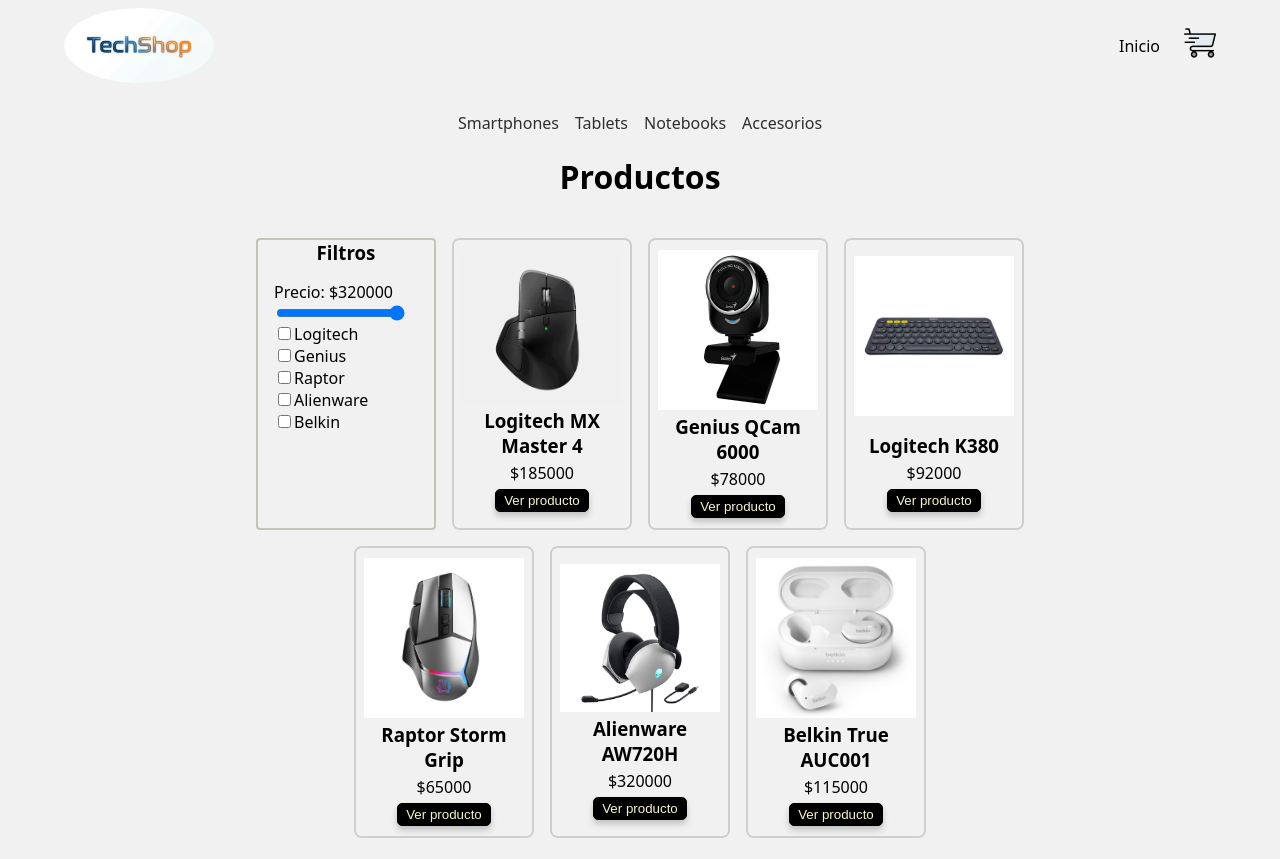
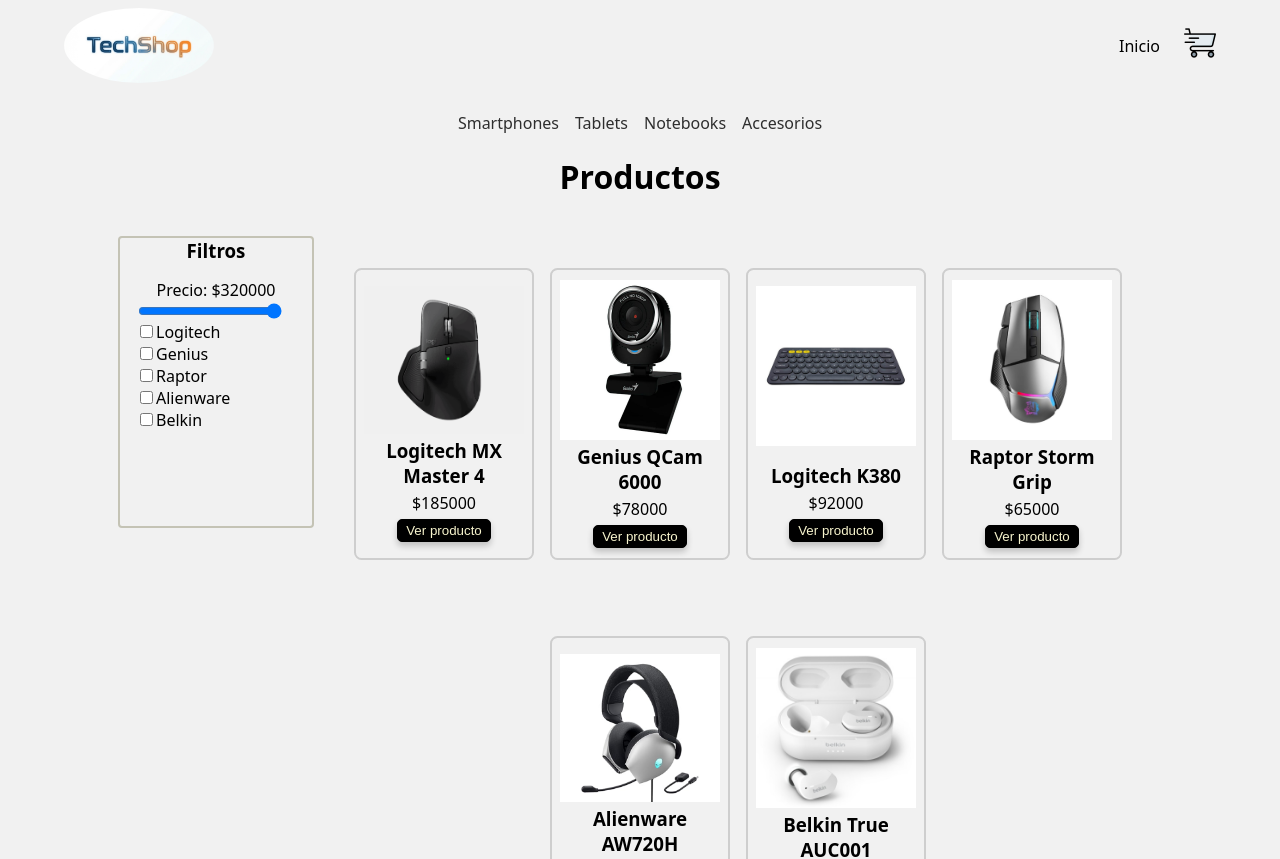
Before and after one commit to Gustavo-Caravajal/tienda-react-typescript, a React (Vite) app: page /category/accessory in a window 1280 px wide. Shown: the top 859 px of the page. Built offline with nearby package versions, Linux system fonts and the light colour scheme.

Commit message:
feat: refactorizar responsabilidades y agregar contexto para filtrar los productos

```diff
--- a/src/App.tsx
+++ b/src/App.tsx
@@ -5,6 +5,7 @@
 import { ItemListContainer } from './components/ItemListContainer/ItemListContainer'
 import { ProductsProvider } from './context/ProductsContext/ProductsProvider'
 import { ItemDetailContainer } from './components/ItemDetailContainer/ItemDetailContainer'
+import { FilterProvider } from './context/FilterContext/FilterProvider'
 
 function App() {
 
@@ -14,8 +15,8 @@
         <Header />
         <ProductsProvider>
           <Routes>
-            <Route path={`/`} element={<ItemListContainer titulo={"Productos"}/>}/>
-            <Route path={`/category/:category`} element={<ItemListContainer titulo={"Productos"}/>}/>
+            <Route path={`/`} element={<FilterProvider><ItemListContainer titulo={"Productos"}/></FilterProvider>}/>
+            <Route path={`/category/:category`} element={<FilterProvider><ItemListContainer titulo={"Productos"}/></FilterProvider>}/>
             <Route path={`/detail/:id`} element={<ItemDetailContainer/>}/>
           </Routes>
         </ProductsProvider>
--- a/src/components/FilterSidebar/FilterSidebar.css
+++ b/src/components/FilterSidebar/FilterSidebar.css
@@ -3,8 +3,9 @@
     flex-direction: column;
     border: 2px solid rgb(196, 195, 181);
     border-radius: 0.25rem;
-    width: 11rem;
+    width: 15%;
     height: 18rem;
+    margin: 3% 0;
 }
 
 .filter-form {
@@ -15,3 +16,11 @@
     padding: 1rem;
 
 }
+
+.form-range{
+    width: 90%;
+}
+
+label.form-label{
+    align-self: center;
+}
--- a/src/components/FilterSidebar/FilterSidebar.tsx
+++ b/src/components/FilterSidebar/FilterSidebar.tsx
@@ -1,16 +1,10 @@
 import './FilterSidebar.css'
-import { useEffect, useState } from 'react';
 import Form from 'react-bootstrap/Form';
+import { useFilterContext } from '../../context/FilterContext/useFilterContext';
 
-type FilterSidebarProps = {
-    brands: string[];
-    minPrice: number;
-    maxPrice: number;
-}
 
-export const FilterSidebar = ({ brands, minPrice, maxPrice }: FilterSidebarProps) => {
-    const [selectedBrands, setSelectedBrands] = useState<string[]>([]);
-    const [price, setPrice] = useState<number>(maxPrice);
+export const FilterSidebar = () => {
+    const { selectedBrands, setSelectedBrands, price, setPrice, uniqueBrands, minPrice,  maxPrice } = useFilterContext();
 
     const handleCheckboxChange = (brand: string, checked: boolean) => {
         if (checked) {
@@ -22,10 +16,6 @@
 
     const handleRange = (value: number) => setPrice(value);
 
-    useEffect(() => {
-        setSelectedBrands([]);
-        setPrice(maxPrice);
-    }, [brands, maxPrice]);
 
     return (
         <div className='filter-container'>
@@ -38,7 +28,7 @@
                     value={price}
                     onChange={(e) => handleRange(Number(e.target.value))}
                 />
-                {brands.map((brand) => (
+                {uniqueBrands.map((brand) => (
                     <Form.Check
                         key={brand}
                         type="checkbox"
--- a/src/components/ItemListContainer/ItemListContainer.css
+++ b/src/components/ItemListContainer/ItemListContainer.css
@@ -1,13 +1,21 @@
-.item-list-container{
+.item-list-container {
     display: flex;
     flex-direction: column;
-    justify-content: flex-start;
+    justify-content: space-between;
     align-items: center;
     width: 100%;
     min-height: 100vh;
 }
 
-.items{
+.products-layout {
+    display: flex;
+    flex-direction: row;
+    justify-content: center;
+    width: 100%;
+    min-height: 100vh;
+}
+
+.items {
     display: flex;
     align-items: center;
     justify-content: center;
--- a/src/components/ItemListContainer/ItemListContainer.tsx
+++ b/src/components/ItemListContainer/ItemListContainer.tsx
@@ -1,45 +1,37 @@
 import './ItemListContainer.css'
 import { ItemList } from "../ItemList/ItemList"
-import { useProductsContext } from "../../context/ProductsContext/useProductsContext"
+import { FilterSidebar } from '../FilterSidebar/FilterSidebar'
 import { useParams } from 'react-router-dom'
-import { max, min } from 'mathjs'
-import { FilterSidebar } from '../FilterSidebar/FilterSidebar'
+import { useFilterContext } from '../../context/FilterContext/useFilterContext'
+
 type ItemListContainerProps = {
     titulo: string
 }
 
 export const ItemListContainer = ({ titulo }: ItemListContainerProps) => {
-    const { products, loading } = useProductsContext();
     const { category } = useParams<{ category: string }>()
-    const visibleProducts = category
-        ? products.filter(p => p.category.toLowerCase() === category.toLowerCase())
-        : products;
-
-    const brandArray: string[] = visibleProducts.map(product => product.brand);
-    const uniqueBrands = brandArray.filter((brand, index) => brandArray.indexOf(brand) === index);
-    const prices: number[] = visibleProducts.map(product => product.price);
-    const minPrice = prices.length ? min(prices) : 0;
-    const maxPrice = prices.length ? max(prices) : 0;
+    const { loading, visibleProducts } = useFilterContext();
 
 
     return (
         <div className="item-list-container">
             <h1>{titulo}</h1>
+            <div className='products-layout'>
+                <>{category?.trim() &&
+                    <FilterSidebar />
+                }</>
                 <div className='items'>
                     {loading ? (
                         <p>Cargando productos</p>
                     ) : (
                         visibleProducts.length ? (
-                        <>{category?.trim() &&
-                            <FilterSidebar brands={uniqueBrands} minPrice={minPrice} maxPrice={maxPrice} />
-                        }
                             < ItemList list={visibleProducts} />
-                        </>
                         ) : (
                             <p>No hay productos para esta categoria</p>
                         )
                     )}
                 </div>
             </div>
+        </div>
     )
 }
--- /dev/null
+++ b/src/context/FilterContext/FilterContext.ts
@@ -0,0 +1,17 @@
+import { createContext, type Dispatch, type SetStateAction } from "react";
+import type { Product } from "../../types/Product";
+
+export type FilterContextType = {
+    loading: boolean;
+    selectedBrands: string[];
+    setSelectedBrands: Dispatch<SetStateAction<string[]>>;
+    price: number;
+    setPrice: Dispatch<SetStateAction<number>>;
+    visibleProducts: Product[];
+    uniqueBrands: string[];
+    minPrice: number;
+    maxPrice: number;
+}
+
+
+export const FilterContext = createContext<FilterContextType | undefined>(undefined);
--- /dev/null
+++ b/src/context/FilterContext/FilterProvider.tsx
@@ -0,0 +1,56 @@
+import { useEffect, useState, type ReactNode } from "react"
+import { FilterContext, type FilterContextType } from "./FilterContext";
+import { useProductsContext } from "../../context/ProductsContext/useProductsContext"
+import { useParams } from 'react-router-dom'
+import { max, min } from 'mathjs'
+import type { Product } from "../../types/Product";
+
+
+
+type FilterProviderProps = {
+    children: ReactNode;
+}
+
+export const FilterProvider = ({ children }: FilterProviderProps) => {
+    const [selectedBrands, setSelectedBrands] = useState<string[]>([]);
+    const [price, setPrice] = useState<number>(0);
+    const { products, loading } = useProductsContext();
+    const { category } = useParams<{ category: string }>()
+    let visibleProducts: Product[] = category
+        ? products
+            .filter(p => p.category.toLowerCase() === category.toLowerCase())
+
+        : products;
+    const brandArray: string[] = visibleProducts.map(product => product.brand);
+    const uniqueBrands = brandArray.filter((brand, index) => brandArray.indexOf(brand) === index);
+    const prices: number[] = visibleProducts.map(product => product.price);
+    const minPrice = prices.length ? min(prices) : 0;
+    const maxPrice = prices.length ? max(prices) : 0;
+
+    visibleProducts = visibleProducts
+        .filter(p => selectedBrands.length === 0 || selectedBrands.includes(p.brand))
+        .filter(p => price == maxPrice || p.price < price)
+
+
+    useEffect(() => {
+        setSelectedBrands([]);
+        setPrice(maxPrice);
+    }, [maxPrice]);
+
+
+    const values: FilterContextType = {
+        loading,//
+        selectedBrands,//
+        setSelectedBrands,//
+        price,//
+        setPrice,//
+        visibleProducts,//
+        uniqueBrands,//
+        minPrice,//
+        maxPrice,//
+    }
+
+    return <FilterContext.Provider value={values}>
+        {children}
+    </FilterContext.Provider>
+}
--- /dev/null
+++ b/src/context/FilterContext/useFilterContext.ts
@@ -0,0 +1,11 @@
+import { useContext } from "react"
+import { FilterContext } from "./FilterContext";
+
+export const useFilterContext = () => {
+    const context = useContext(FilterContext);
+
+    if(!context){
+        throw new Error("useProductsContext must be used within ProductsProvider");
+    }
+    return context;
+}
```
Lines whose indentation alone changed are shown as unchanged.
